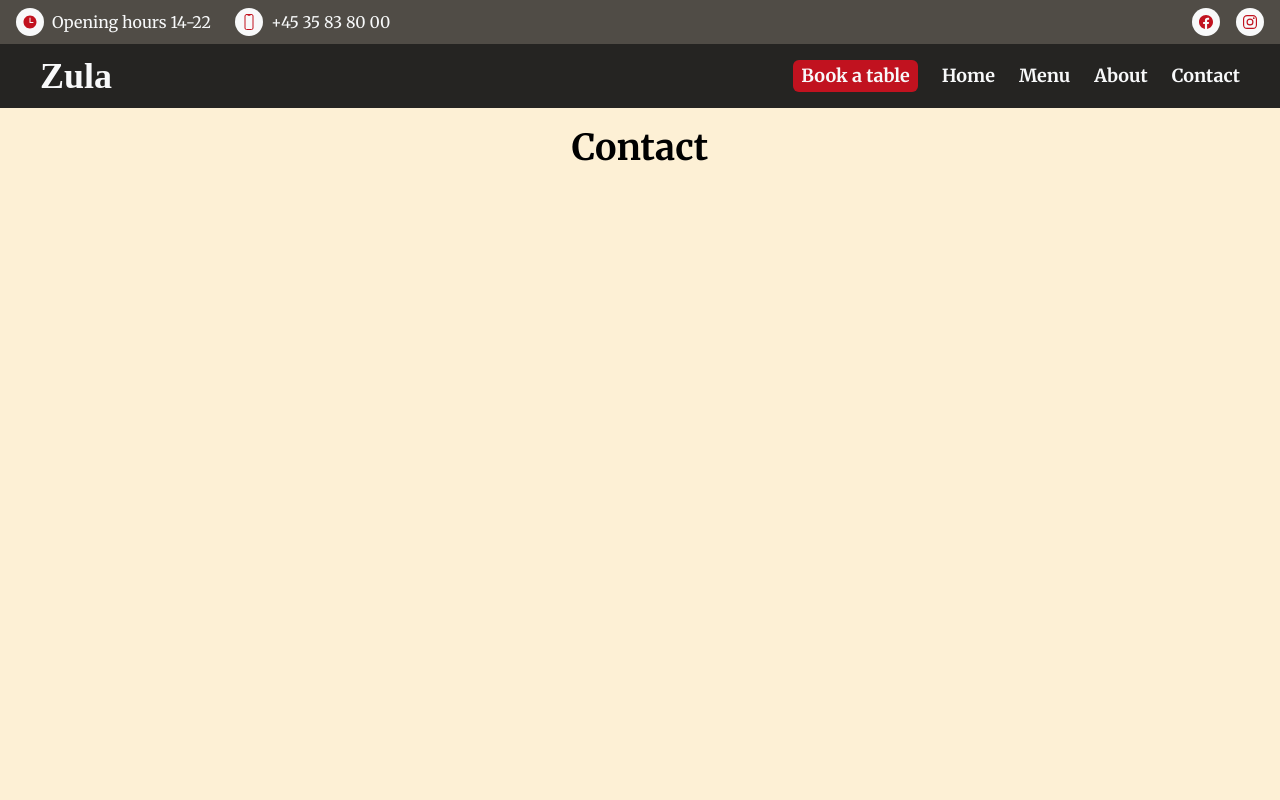
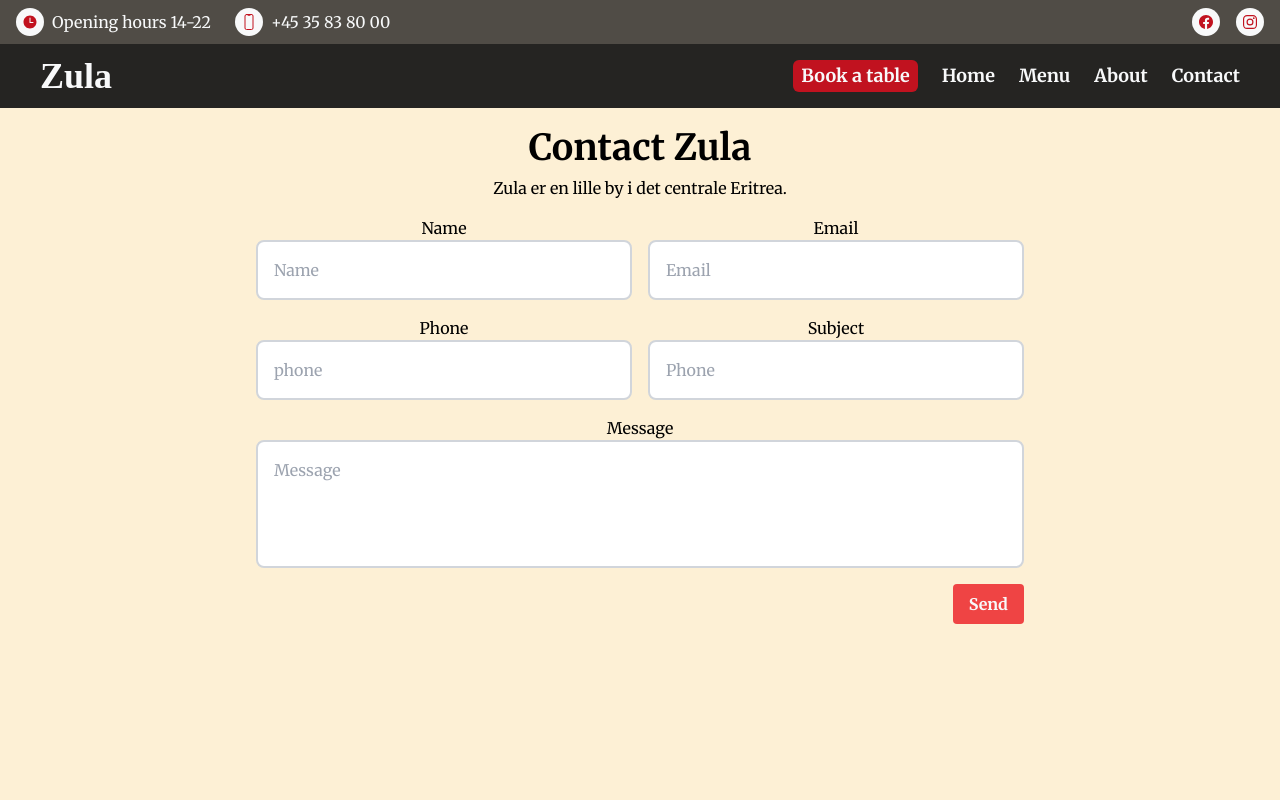
Before and after one commit to orindholt/zula-restaurant, a React (Create React App) app: page /contact in a window 1280 px wide. Shown: the top 800 px of the page. Built offline with nearby package versions, Linux system fonts and the light colour scheme; a web font is replaced by a local one.

Commit message:
add contact form

```diff
--- a/src/index.css
+++ b/src/index.css
@@ -1,10 +1,15 @@
-@import url('https://fonts.googleapis.com/css2?family=Merriweather:wght@300;400;700;900&display=swap');
-@import url('https://fonts.googleapis.com/css2?family=Imbue:opsz,wght@10..100,300;10..100,400;10..100,500;10..100,600;10..100,700&display=swap');
+@import url("https://fonts.googleapis.com/css2?family=Merriweather:wght@300;400;700;900&display=swap");
+@import url("https://fonts.googleapis.com/css2?family=Imbue:opsz,wght@10..100,300;10..100,400;10..100,500;10..100,600;10..100,700&display=swap");
 
 @tailwind base;
 @tailwind components;
 @tailwind utilities;
 
 body {
-  @apply bg-tan font-base;
+	@apply bg-tan font-base;
 }
+@layer components {
+	.contact-input {
+		@apply p-4 border-2 border-gray-300 rounded-lg;
+	}
+}
--- a/src/pages/Contact.js
+++ b/src/pages/Contact.js
@@ -2,8 +2,69 @@ import Layout from "../templates/Layout";
 
 const Contact = () => {
 	return (
-		<Layout className="text-center">
-			<h1 className="text-4xl font-bold">Contact</h1>
+		<Layout className="text-center ">
+			<div className="">
+				<h1 className="text-4xl font-bold text-center">Contact Zula</h1>
+				<p className="text-center mt-2">
+					Zula er en lille by i det centrale Eritrea.
+				</p>
+				<form className="grid grid-cols-2 gap-4 mx-auto max-w-3xl mt-4">
+					<div className="flex flex-col ">
+						<label className="text-center">Name</label>
+						<input
+							className="contact-input"
+							type="text"
+							placeholder="Name"
+							name="name"
+							required
+						/>
+					</div>
+					<div className="flex flex-col">
+						<label className="text-center">Email</label>
+						<input
+							className="contact-input"
+							type="text"
+							placeholder="Email"
+							name="Email"
+							required
+						/>
+					</div>
+					<div className="flex flex-col">
+						<label className="text-center">Phone</label>
+						<input
+							className="contact-input"
+							type="text"
+							placeholder="phone"
+							name="phone"
+							required
+						/>
+					</div>
+					<div className="flex flex-col">
+						<label className="text-center">Subject</label>
+						<input
+							className="contact-input"
+							type="text"
+							placeholder="Phone"
+							name="phone"
+							required
+						/>
+					</div>
+					<div className="flex flex-col col-span-2 w-full">
+						<label className="text-center">Message</label>
+						<textarea
+							className="contact-input w-full h-32 resize-none"
+							type="text"
+							placeholder="Message"
+							name="message"
+							required
+						/>
+					</div>
+
+					<button className="bg-red-500 hover:bg-red-700 text-white font-bold py-2 px-4 rounded cursor-pointer col-span-2 w-fit justify-self-end">
+						Send
+					</button>
+				</form>
+			</div>
 		</Layout>
 	);
 };
```
